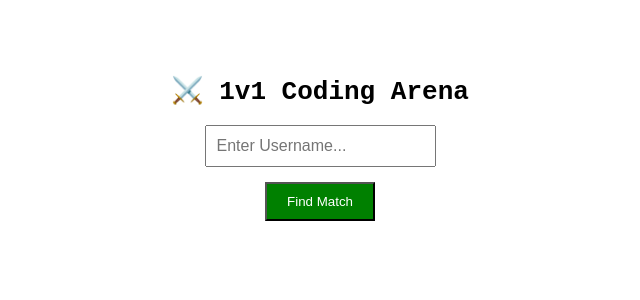
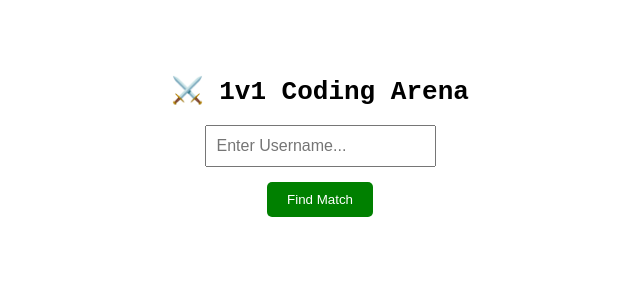
Before and after one commit to Pranav-Junare/Hacknova-Hackathon-26-Frontend, a React (Vite) app in the folder FrontEnd/: page /queue in a window 1280 px wide. Shown: the top 300 px of the page, without its empty margins (320-960 px from the left). Built offline with nearby package versions, Linux system fonts and the light colour scheme.

Commit message:
feat: Store username in local storage after login and add leave queue functionality in Queue component

```diff
--- a/FrontEnd/src/Login.jsx
+++ b/FrontEnd/src/Login.jsx
@@ -24,6 +24,7 @@ export default function Login(){
         }).then(response=>{
             if(response.ok){
                 return response.json().then(data=>{
+                    localStorage.setItem("username", data.username);
                     setMessage("Login in successful, welcome");
                     setTimeout(()=>{
                         navigate('/dashboard')},1500);
--- a/FrontEnd/src/Queue.jsx
+++ b/FrontEnd/src/Queue.jsx
@@ -9,11 +9,9 @@ const Queue = () => {
     const [isSearching, setIsSearching] = useState(false);
     const navigate = useNavigate();
 
-    // We store the stompClient in state so we can disconnect it when we leave the page
     const [stompClient, setStompClient] = useState(null);
 
     useEffect(() => {
-        // Cleanup function when component unmounts
         return () => { if (stompClient) stompClient.disconnect(); };
     }, [stompClient]);
 
@@ -21,36 +19,47 @@ const Queue = () => {
         if (!username) return alert("Enter a username!");
 
         setIsSearching(true);
-        localStorage.setItem("username", username); // Save it so the Arena page knows who we are
+        localStorage.setItem("username", username);
 
-        // 1. Connect the Walkie-Talkie FIRST
-        const socket = new SockJS('http://localhost:8080/ws');
-        const client = Stomp.over(socket);
-        client.debug = () => {}; // Mutes the annoying console logs
+        const client = Stomp.over(() => new SockJS('http://localhost:8080/ws'));
+        client.debug = () => {};
 
         client.connect({}, () => {
             console.log("Connected to lobby WebSocket!");
 
-            // 2. Listen to your personal channel! (Notice the /room/ prefix you configured)
             client.subscribe(`/room/match/${username}`, (message) => {
                 const payload = JSON.parse(message.body);
                 console.log("🚨 MATCH FOUND!", payload);
 
-                // Save opponent name to local storage to show in the UI later
                 localStorage.setItem("opponent", payload.opponent);
 
-                // 3. Jump to the Arena!
-                client.disconnect(); // Hang up this radio
-                navigate(`/arena/${payload.roomId}`); // Change the URL
+                client.disconnect();
+                navigate(`/arena/${payload.roomId}`);
             });
 
-            // 4. AFTER WebSocket is listening, send the HTTP POST to join the Redis Queue
             axios.post(`http://localhost:8080/match/join?userName=${username}&points=1200`)
                 .then(res => console.log("Joined Redis Queue:", res.data))
                 .catch(err => console.error(err));
         });
 
         setStompClient(client);
+    };
+
+    // NEW FUNCTION: The Escape Hatch
+    const leaveQueue = () => {
+        // 1. Tell Spring Boot to delete us from Redis
+        axios.post(`http://localhost:8080/match/leave?userName=${username}`)
+            .then(res => console.log("Left Queue:", res.data))
+            .catch(err => console.error(err));
+
+        // 2. Hang up the Walkie-Talkie
+        if (stompClient) {
+            stompClient.disconnect();
+            setStompClient(null);
+        }
+
+        // 3. Reset the UI
+        setIsSearching(false);
     };
 
     return (
@@ -65,7 +74,7 @@ const Queue = () => {
                         style={{ padding: '10px', fontSize: '16px' }}
                     />
                     <br/><br/>
-                    <button onClick={findMatch} style={{ padding: '10px 20px', cursor: 'pointer', background: 'green', color: 'white' }}>
+                    <button onClick={findMatch} style={{ padding: '10px 20px', cursor: 'pointer', background: 'green', color: 'white', border: 'none', borderRadius: '5px' }}>
                         Find Match
                     </button>
                 </div>
@@ -73,6 +82,11 @@ const Queue = () => {
                 <div style={{ color: 'orange' }}>
                     <h2>Searching for opponent...</h2>
                     <p>Listening to Redis Queue...</p>
+                    <br/>
+                    {/* NEW BUTTON: The Cancel Button */}
+                    <button onClick={leaveQueue} style={{ padding: '10px 20px', cursor: 'pointer', background: 'red', color: 'white', border: 'none', borderRadius: '5px', fontWeight: 'bold' }}>
+                        ❌ Cancel Search
+                    </button>
                 </div>
             )}
         </div>
```
